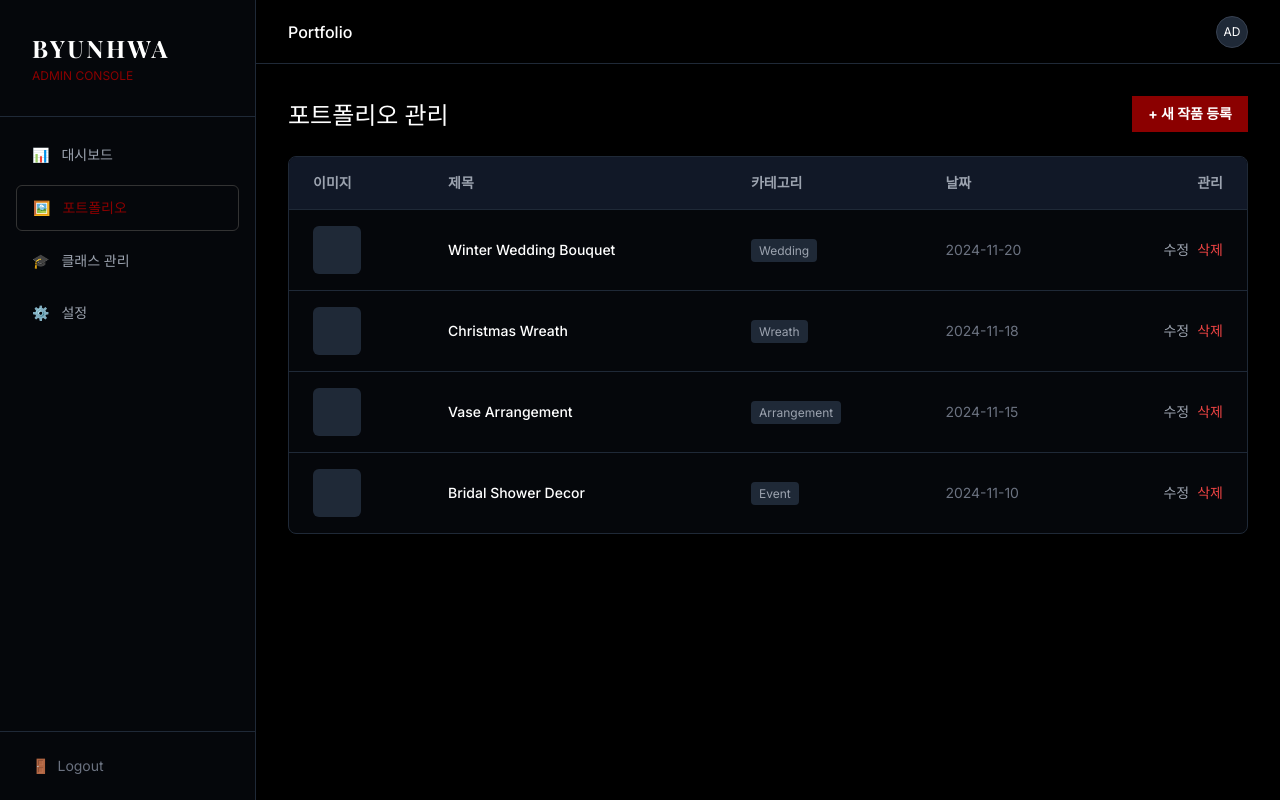
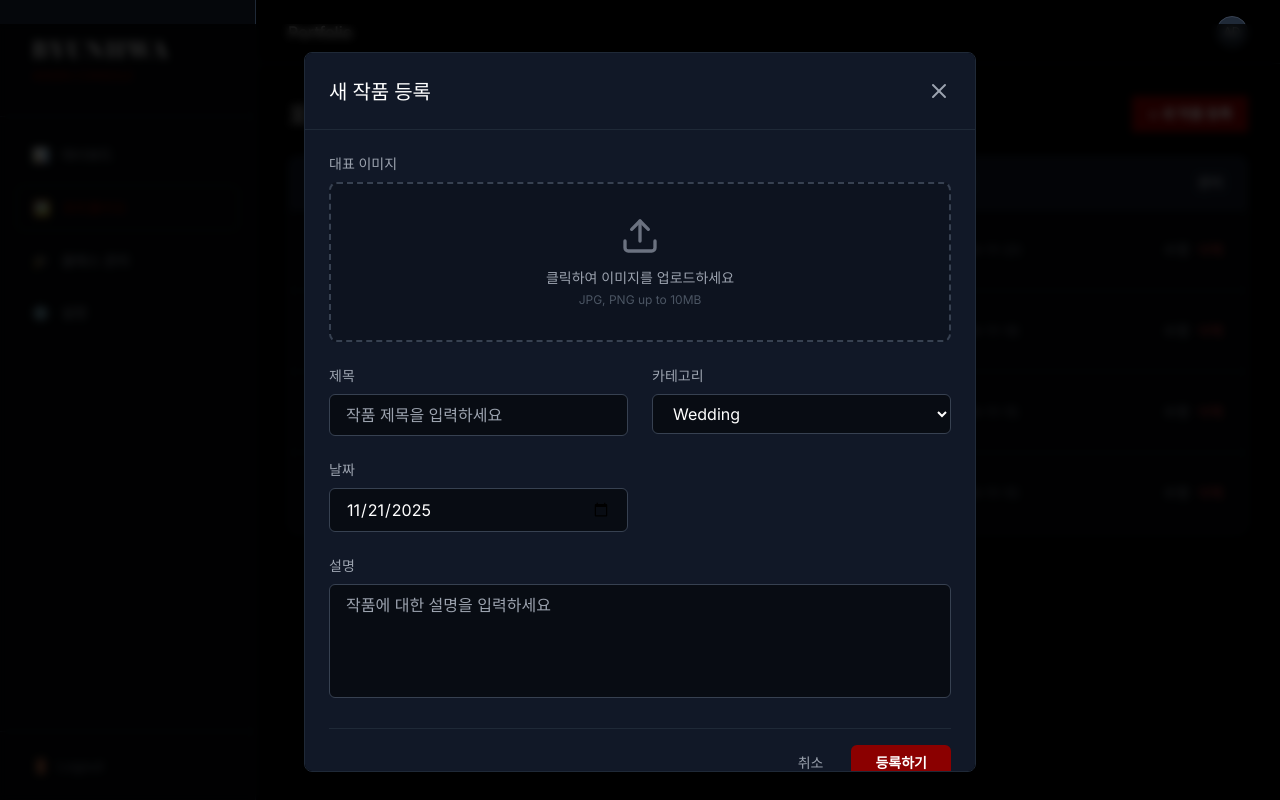
Before and after one commit to corpsj/na, a Next.js app: page /admin/portfolio in a window 1280 px wide. Both pictures are taken after a click on the button "+ 새 작품 등록". Built offline with nearby package versions, Linux system fonts and the light colour scheme; a web font is replaced by a local one.

Commit message:
Implement Add Portfolio Modal in Admin

```diff
--- a/app/admin/portfolio/page.tsx
+++ b/app/admin/portfolio/page.tsx
@@ -1,9 +1,25 @@
+"use client";
+
+import { useState } from "react";
+import PortfolioFormModal from "@/components/admin/PortfolioFormModal";
+
 export default function AdminPortfolioPage() {
+    const [isModalOpen, setIsModalOpen] = useState(false);
+
+    const handleCreate = (data: any) => {
+        console.log("Create Portfolio:", data);
+        // Here you would typically make an API call to save the data
+        alert("새 작품이 등록되었습니다. (데모)");
+    };
+
     return (
         <div className="space-y-6">
             <div className="flex items-center justify-between">
                 <h1 className="text-2xl font-serif text-white">포트폴리오 관리</h1>
-                <button className="bg-primary text-white px-4 py-2 text-sm font-bold hover:bg-red-900 transition-colors">
+                <button
+                    onClick={() => setIsModalOpen(true)}
+                    className="bg-primary text-white px-4 py-2 text-sm font-bold hover:bg-red-900 transition-colors"
+                >
                     + 새 작품 등록
                 </button>
             </div>
@@ -46,6 +62,12 @@ export default function AdminPortfolioPage() {
                     </tbody>
                 </table>
             </div>
+
+            <PortfolioFormModal
+                isOpen={isModalOpen}
+                onClose={() => setIsModalOpen(false)}
+                onSubmit={handleCreate}
+            />
         </div>
     );
 }
--- /dev/null
+++ b/components/admin/PortfolioFormModal.tsx
@@ -0,0 +1,188 @@
+"use client";
+
+import { useState, useEffect } from "react";
+import { X, Upload } from "lucide-react";
+import Image from "next/image";
+
+interface PortfolioFormModalProps {
+    isOpen: boolean;
+    onClose: () => void;
+    onSubmit: (data: any) => void;
+    initialData?: any;
+}
+
+export default function PortfolioFormModal({
+    isOpen,
+    onClose,
+    onSubmit,
+    initialData,
+}: PortfolioFormModalProps) {
+    const [formData, setFormData] = useState({
+        title: "",
+        category: "Wedding",
+        date: "",
+        description: "",
+        image: "",
+    });
+
+    useEffect(() => {
+        if (initialData) {
+            setFormData(initialData);
+        } else {
+            setFormData({
+                title: "",
+                category: "Wedding",
+                date: new Date().toISOString().split("T")[0],
+                description: "",
+                image: "",
+            });
+        }
+    }, [initialData, isOpen]);
+
+    if (!isOpen) return null;
+
+    const handleSubmit = (e: React.FormEvent) => {
+        e.preventDefault();
+        onSubmit(formData);
+        onClose();
+    };
+
+    return (
+        <div className="fixed inset-0 z-50 flex items-center justify-center bg-black/80 backdrop-blur-sm p-4">
+            <div className="bg-gray-900 border border-gray-800 rounded-lg w-full max-w-2xl max-h-[90vh] overflow-y-auto">
+                <div className="flex items-center justify-between p-6 border-b border-gray-800">
+                    <h2 className="text-xl font-serif text-white">
+                        {initialData ? "작품 수정" : "새 작품 등록"}
+                    </h2>
+                    <button
+                        onClick={onClose}
+                        className="text-gray-400 hover:text-white transition-colors"
+                    >
+                        <X size={24} />
+                    </button>
+                </div>
+
+                <form onSubmit={handleSubmit} className="p-6 space-y-6">
+                    {/* Image Upload Mock */}
+                    <div className="space-y-2">
+                        <label className="block text-sm font-medium text-gray-400">
+                            대표 이미지
+                        </label>
+                        <div className="border-2 border-dashed border-gray-700 rounded-lg p-8 flex flex-col items-center justify-center text-center hover:border-primary/50 transition-colors cursor-pointer bg-black/20">
+                            {formData.image ? (
+                                <div className="relative w-full h-48">
+                                    <Image
+                                        src={formData.image}
+                                        alt="Preview"
+                                        fill
+                                        className="object-cover rounded-md"
+                                    />
+                                    <button
+                                        type="button"
+                                        onClick={() => setFormData({ ...formData, image: "" })}
+                                        className="absolute top-2 right-2 bg-black/50 p-1 rounded-full text-white hover:bg-red-500 transition-colors"
+                                    >
+                                        <X size={16} />
+                                    </button>
+                                </div>
+                            ) : (
+                                <>
+                                    <Upload className="w-10 h-10 text-gray-500 mb-3" />
+                                    <p className="text-sm text-gray-400">
+                                        클릭하여 이미지를 업로드하세요
+                                    </p>
+                                    <p className="text-xs text-gray-600 mt-1">
+                                        JPG, PNG up to 10MB
+                                    </p>
+                                </>
+                            )}
+                        </div>
+                    </div>
+
+                    <div className="grid grid-cols-1 md:grid-cols-2 gap-6">
+                        <div className="space-y-2">
+                            <label className="block text-sm font-medium text-gray-400">
+                                제목
+                            </label>
+                            <input
+                                type="text"
+                                required
+                                value={formData.title}
+                                onChange={(e) =>
+                                    setFormData({ ...formData, title: e.target.value })
+                                }
+                                className="w-full bg-black/50 border border-gray-700 rounded-md px-4 py-2 text-white focus:outline-none focus:border-primary transition-colors"
+                                placeholder="작품 제목을 입력하세요"
+                            />
+                        </div>
+
+                        <div className="space-y-2">
+                            <label className="block text-sm font-medium text-gray-400">
+                                카테고리
+                            </label>
+                            <select
+                                value={formData.category}
+                                onChange={(e) =>
+                                    setFormData({ ...formData, category: e.target.value })
+                                }
+                                className="w-full bg-black/50 border border-gray-700 rounded-md px-4 py-2 text-white focus:outline-none focus:border-primary transition-colors"
+                            >
+                                <option value="Wedding">Wedding</option>
+                                <option value="Bouquet">Bouquet</option>
+                                <option value="Centerpiece">Centerpiece</option>
+                                <option value="Installation">Installation</option>
+                                <option value="Gardening">Gardening</option>
+                            </select>
+                        </div>
+
+                        <div className="space-y-2">
+                            <label className="block text-sm font-medium text-gray-400">
+                                날짜
+                            </label>
+                            <input
+                                type="date"
+                                required
+                                value={formData.date}
+                                onChange={(e) =>
+                                    setFormData({ ...formData, date: e.target.value })
+                                }
+                                className="w-full bg-black/50 border border-gray-700 rounded-md px-4 py-2 text-white focus:outline-none focus:border-primary transition-colors"
+                            />
+                        </div>
+                    </div>
+
+                    <div className="space-y-2">
+                        <label className="block text-sm font-medium text-gray-400">
+                            설명
+                        </label>
+                        <textarea
+                            rows={4}
+                            value={formData.description}
+                            onChange={(e) =>
+                                setFormData({ ...formData, description: e.target.value })
+                            }
+                            className="w-full bg-black/50 border border-gray-700 rounded-md px-4 py-2 text-white focus:outline-none focus:border-primary transition-colors resize-none"
+                            placeholder="작품에 대한 설명을 입력하세요"
+                        />
+                    </div>
+
+                    <div className="flex justify-end gap-3 pt-4 border-t border-gray-800">
+                        <button
+                            type="button"
+                            onClick={onClose}
+                            className="px-4 py-2 text-sm font-medium text-gray-400 hover:text-white transition-colors"
+                        >
+                            취소
+                        </button>
+                        <button
+                            type="submit"
+                            className="px-6 py-2 bg-primary text-white text-sm font-bold rounded-md hover:bg-red-900 transition-colors"
+                        >
+                            {initialData ? "수정 완료" : "등록하기"}
+                        </button>
+                    </div>
+                </form>
+            </div>
+        </div>
+    );
+}
```
